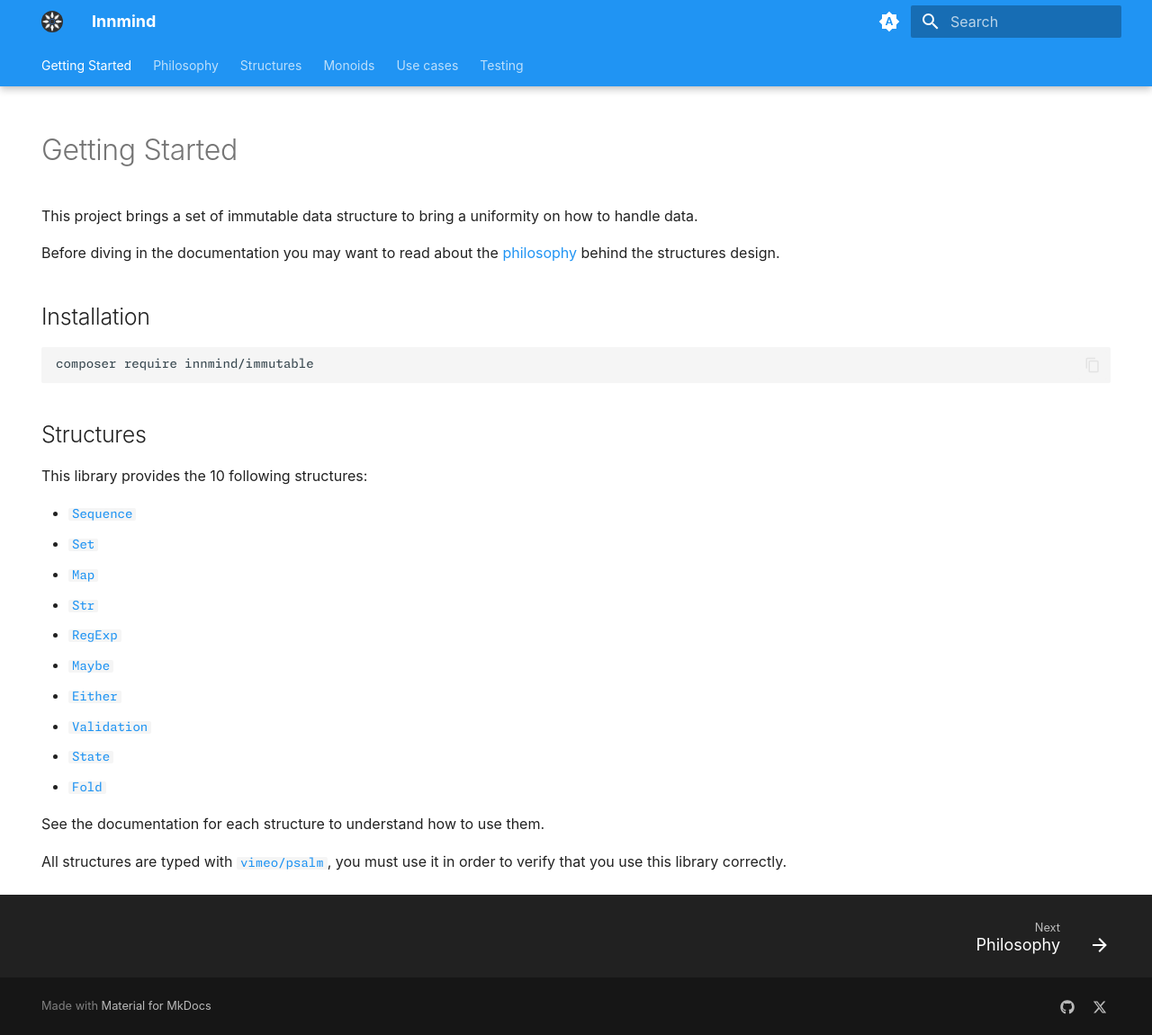
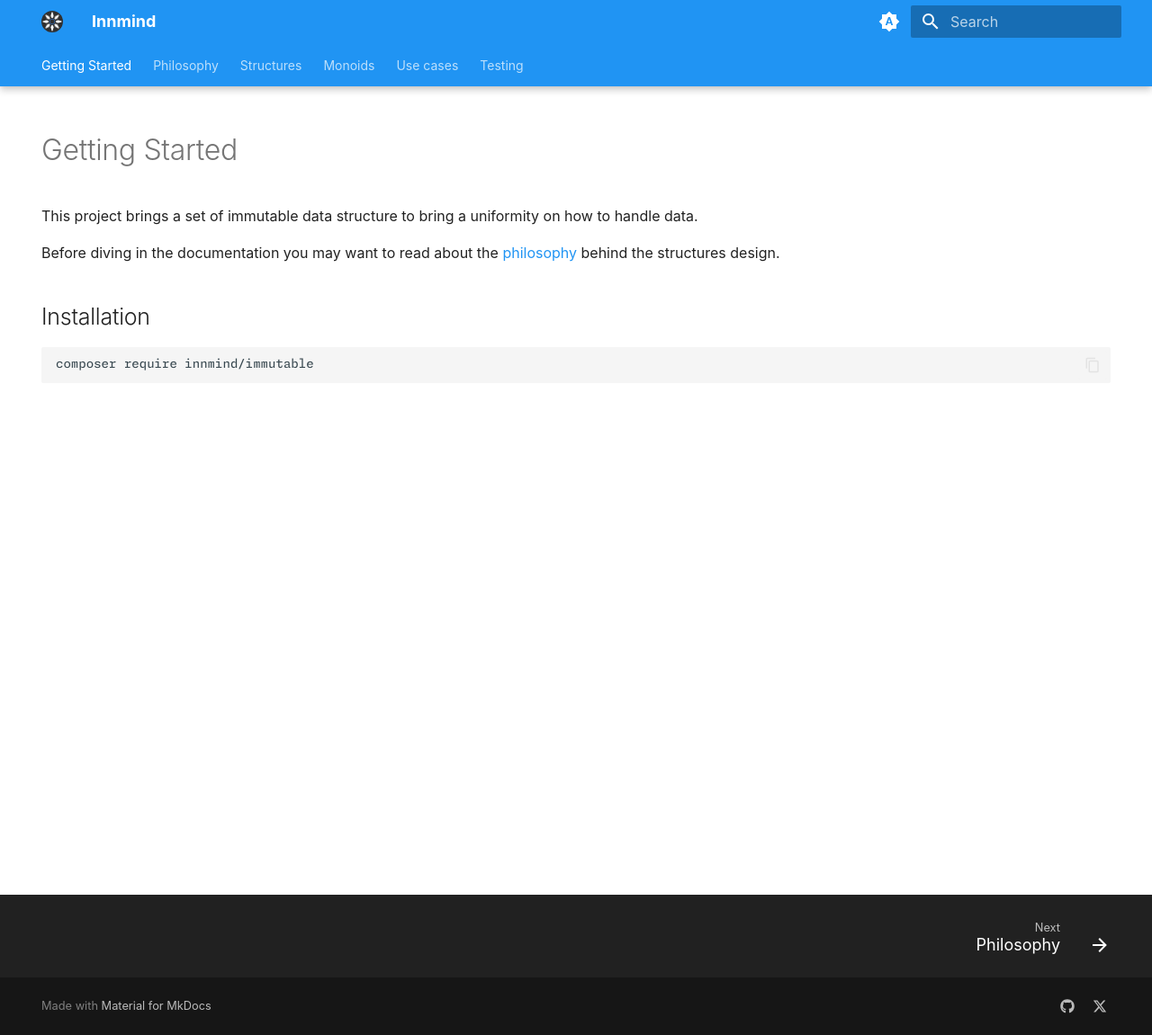
Before and after one commit to Innmind/Immutable, an MkDocs documentation site: the page built from docs/README.md, in a window 1280 px wide and 1151 px high. Shown: the whole window at 90% size. Built offline with MkDocs 1.6.1 and Material for MkDocs 9.7.7, drawn with Linux system fonts in a browser that asks for light colours; plug-ins that fetch from the network failed and are left out.

Commit message:
move structures section to its own chapter

````diff
--- a/docs/README.md
+++ b/docs/README.md
@@ -15,22 +15,3 @@ Before diving in the documentation you may want to read about the [philosophy](P
 ```sh
 composer require innmind/immutable
 ```
-
-## Structures
-
-This library provides the 10 following structures:
-
-- [`Sequence`](SEQUENCE.md)
-- [`Set`](SET.md)
-- [`Map`](MAP.md)
-- [`Str`](STR.md)
-- [`RegExp`](REGEXP.md)
-- [`Maybe`](MAYBE.md)
-- [`Either`](EITHER.md)
-- [`Validation`](VALIDATION.md)
-- [`State`](STATE.md)
-- [`Fold`](FOLD.md)
-
-See the documentation for each structure to understand how to use them.
-
-All structures are typed with [`vimeo/psalm`](https://psalm.dev), you must use it in order to verify that you use this library correctly.
````
Also changed, not shown: docs/structures/index.md (added, +18 -0 lines).
